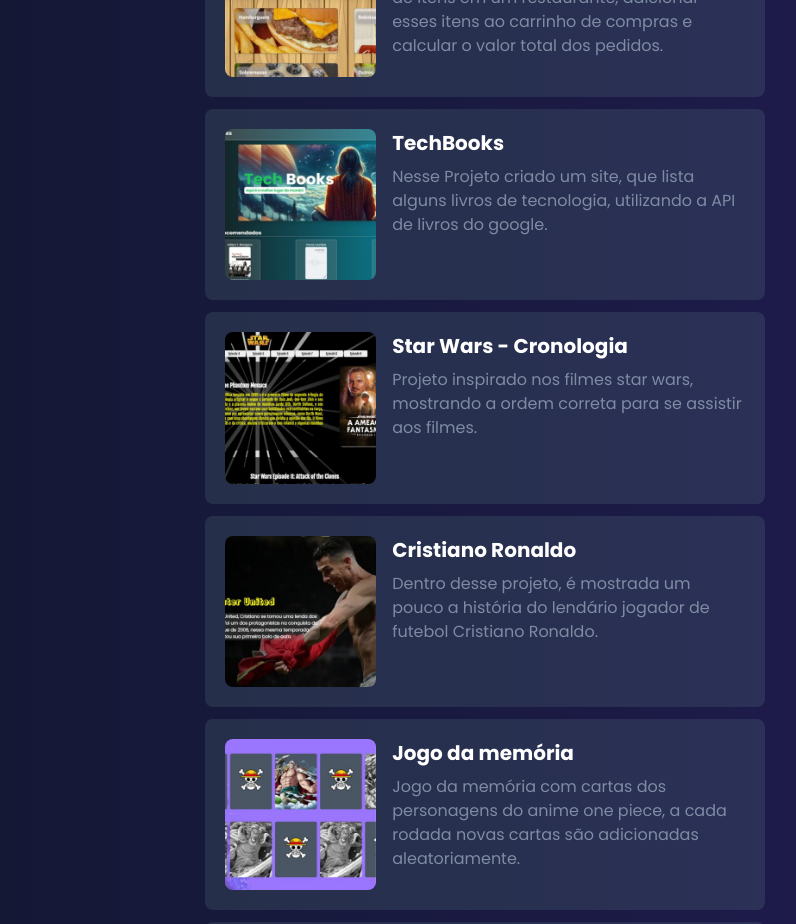
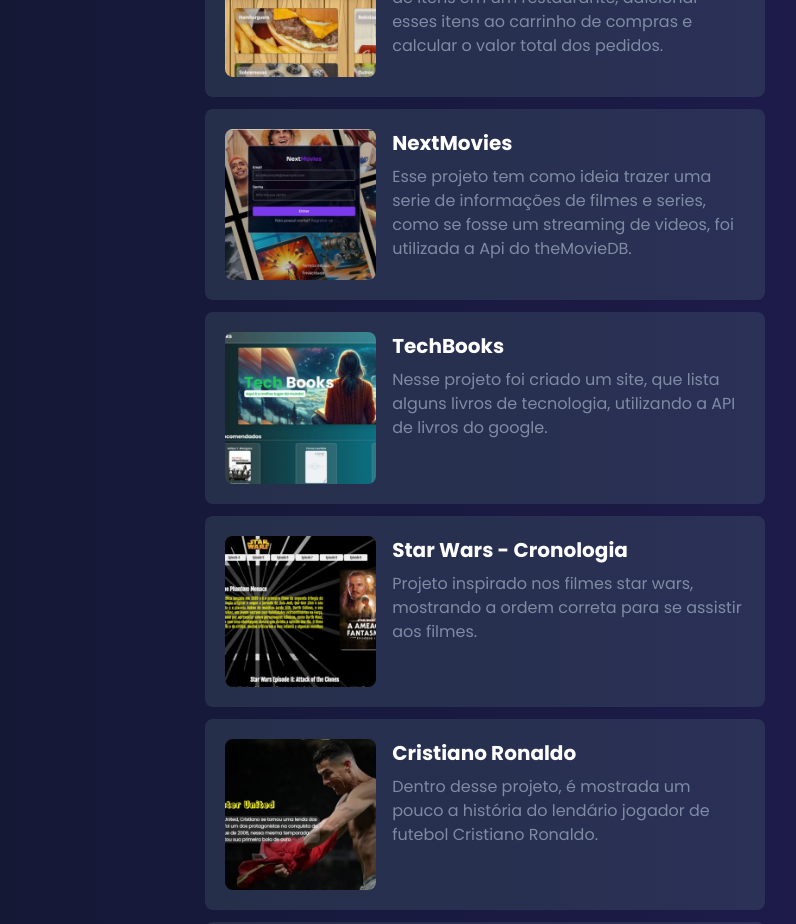
Before and after one commit to JoaoLeandroo/joaoleandro, a Next.js app: page / in a window 1280 px wide. Shown: the part 1520-2444 px from the top of the page, without its empty margins (435-1231 px from the left). Built offline with nearby package versions, Linux system fonts and the light colour scheme.

Commit message:
chore: add project NextMovies

```diff
--- a/app/page.tsx
+++ b/app/page.tsx
@@ -71,9 +71,15 @@
                 url="https://stack-burguer-project.vercel.app/"
               />
               <CardProjects
+                imagem="/assets/next-movies.jpg"
+                titulo="NextMovies"
+                description="Esse projeto tem como ideia trazer uma serie de informações de filmes e series, como se fosse um streaming de videos, foi utilizada a Api do theMovieDB."
+                url="https://nextmovies-project.vercel.app/"
+              />
+              <CardProjects
                 imagem="/assets/techBooks.jpg"
                 titulo="TechBooks"
-                description="Nesse Projeto criado um site, que lista alguns livros de tecnologia, utilizando a API de livros do google."
+                description="Nesse projeto foi criado um site, que lista alguns livros de tecnologia, utilizando a API de livros do google."
                 url="https://techinbooks.vercel.app/"
               />
               <CardProjects
```
Also changed, not shown: public/assets/next-movies.jpg (added).
